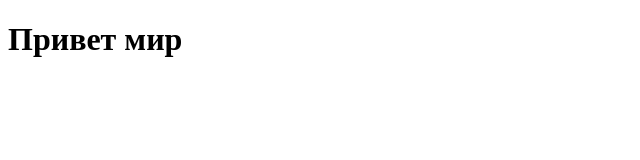
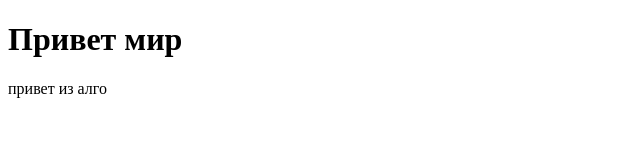
Before and after one commit to Ysopp-san/firstprodect, a plain HTML site: page index.html in a window 1280 px wide. Shown: the whole page, without its empty margins (0-640 px from the left). Drawn offline with Linux system fonts and the light colour scheme.

Commit message:
Update index.html

```diff
--- a/index.html
+++ b/index.html
@@ -8,5 +8,6 @@
 </head>
 <body>
     <h1>Привет мир</h1>
+    <p> привет из алго</p>
 </body>
 </html>
```
